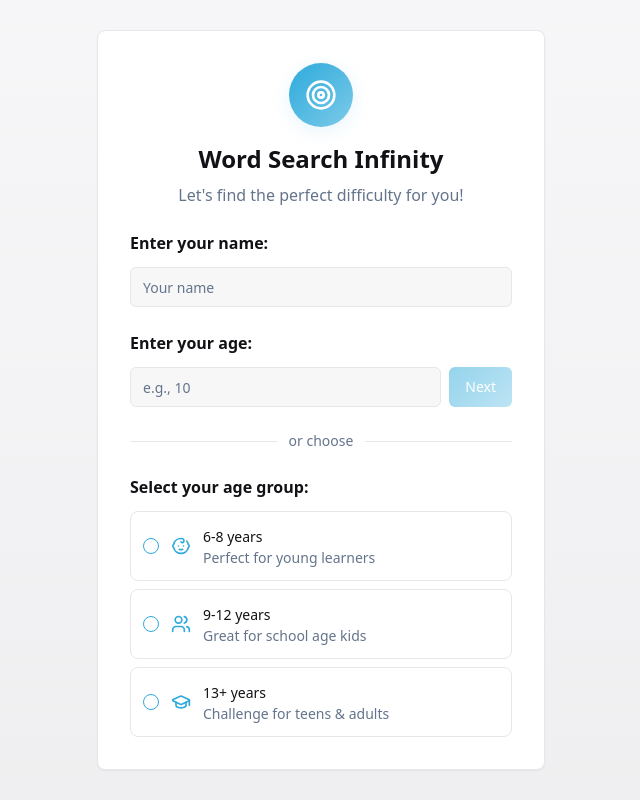
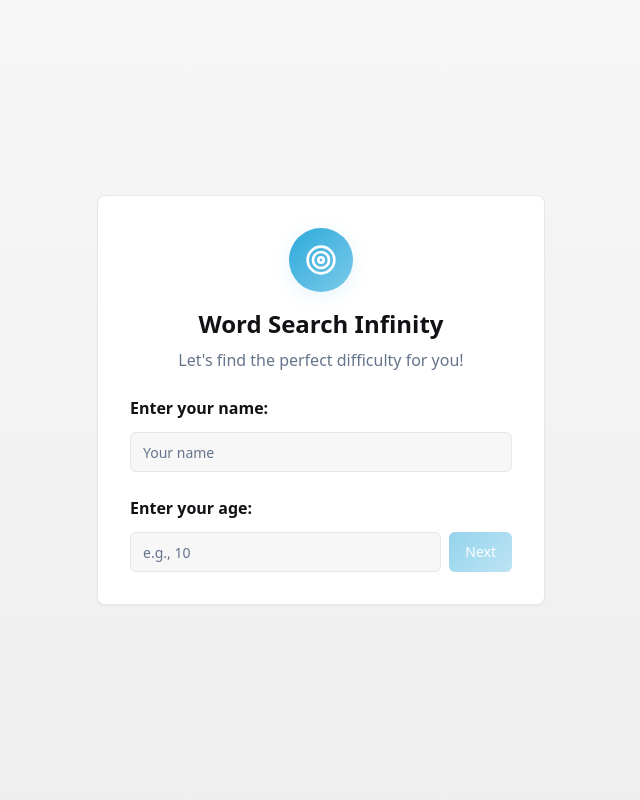
Before and after one commit to HafizalJohari/endless-word-quest-galaxy, a React (Vite) app: page / in a window 1280 px wide. Shown: the whole page, without its empty margins (319-959 px from the left). Built offline with nearby package versions, Linux system fonts and the light colour scheme.

Commit message:
Remove age group selection
Removed the age group selection, as it's redundant with the age input.
-edited src/components/AgeSelection.tsx

```diff
--- a/src/components/AgeSelection.tsx
+++ b/src/components/AgeSelection.tsx
@@ -213,44 +213,6 @@ export const AgeSelection: React.FC<AgeSelectionProps> = ({ onPlayerReady }) =>
             </div>
           </div>
 
-          <div className="flex items-center gap-3">
-            <div className="flex-1 h-px bg-border"></div>
-            <span className="text-sm text-muted-foreground">or choose</span>
-            <div className="flex-1 h-px bg-border"></div>
-          </div>
-
-          {/* Age Range Selection */}
-          <div className="space-y-3">
-            <Label className="text-base font-semibold">Select your age group:</Label>
-            <RadioGroup value={selectedRange} onValueChange={(value) => {
-              setSelectedRange(value);
-              setSelectedAge('');
-            }}>
-              {ageRanges.map(({ value, label, icon: Icon, description }) => (
-                <div key={value} className="flex items-center space-x-3 p-3 rounded-lg border border-input hover:bg-accent/50 transition-colors">
-                  <RadioGroupItem value={value} id={value} />
-                  <div className="flex items-center gap-3 flex-1">
-                    <Icon className="w-5 h-5 text-primary" />
-                    <div>
-                      <Label htmlFor={value} className="font-medium cursor-pointer">{label}</Label>
-                      <p className="text-sm text-muted-foreground">{description}</p>
-                    </div>
-                  </div>
-                </div>
-              ))}
-            </RadioGroup>
-
-            {selectedRange && (
-              <Button
-                onClick={handleRangeSubmit}
-                disabled={!playerName.trim()}
-                className="w-full bg-gradient-primary mt-4"
-                size="lg"
-              >
-                Next
-              </Button>
-            )}
-          </div>
         </div>
       </Card>
     </div>
```
